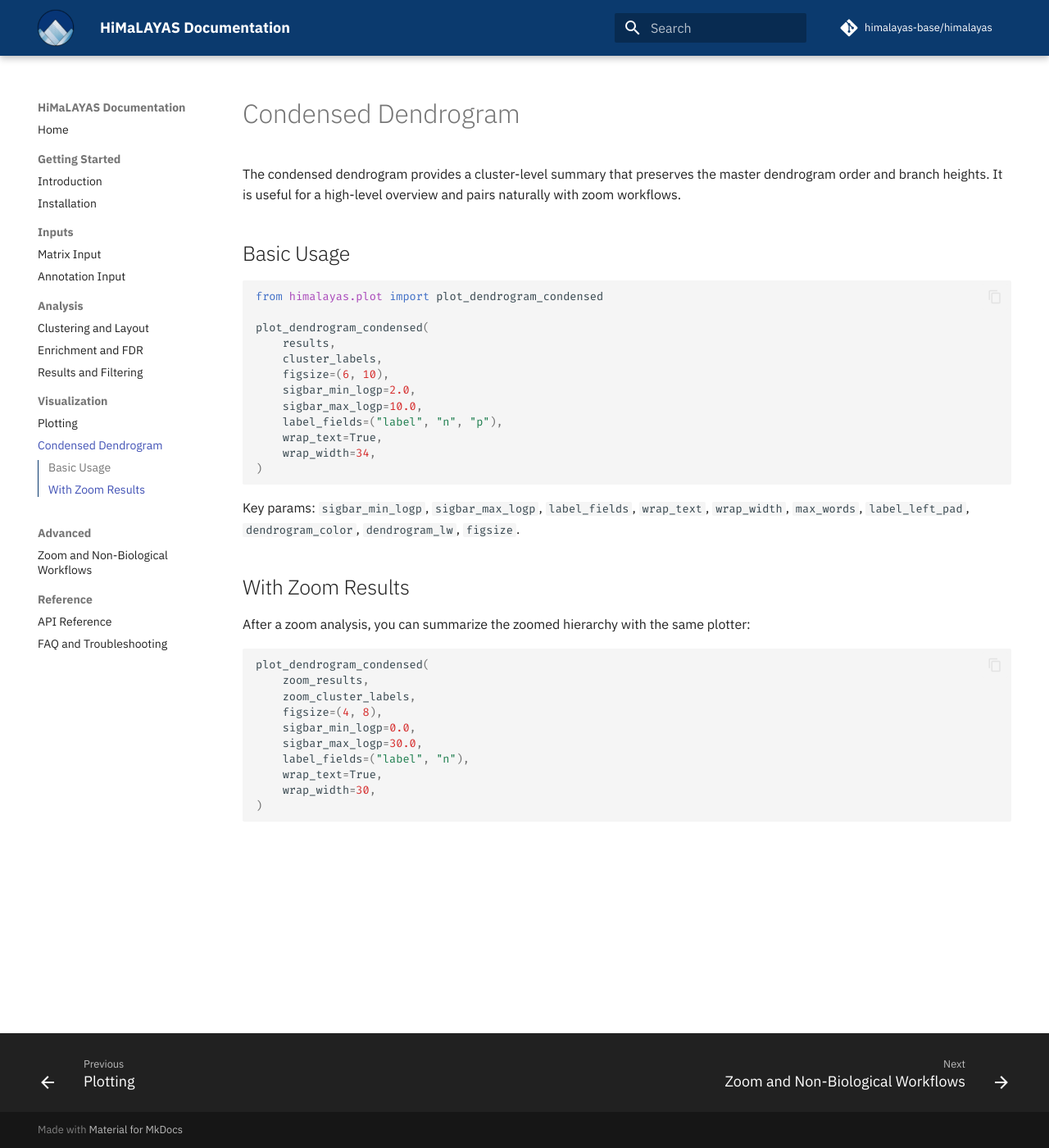
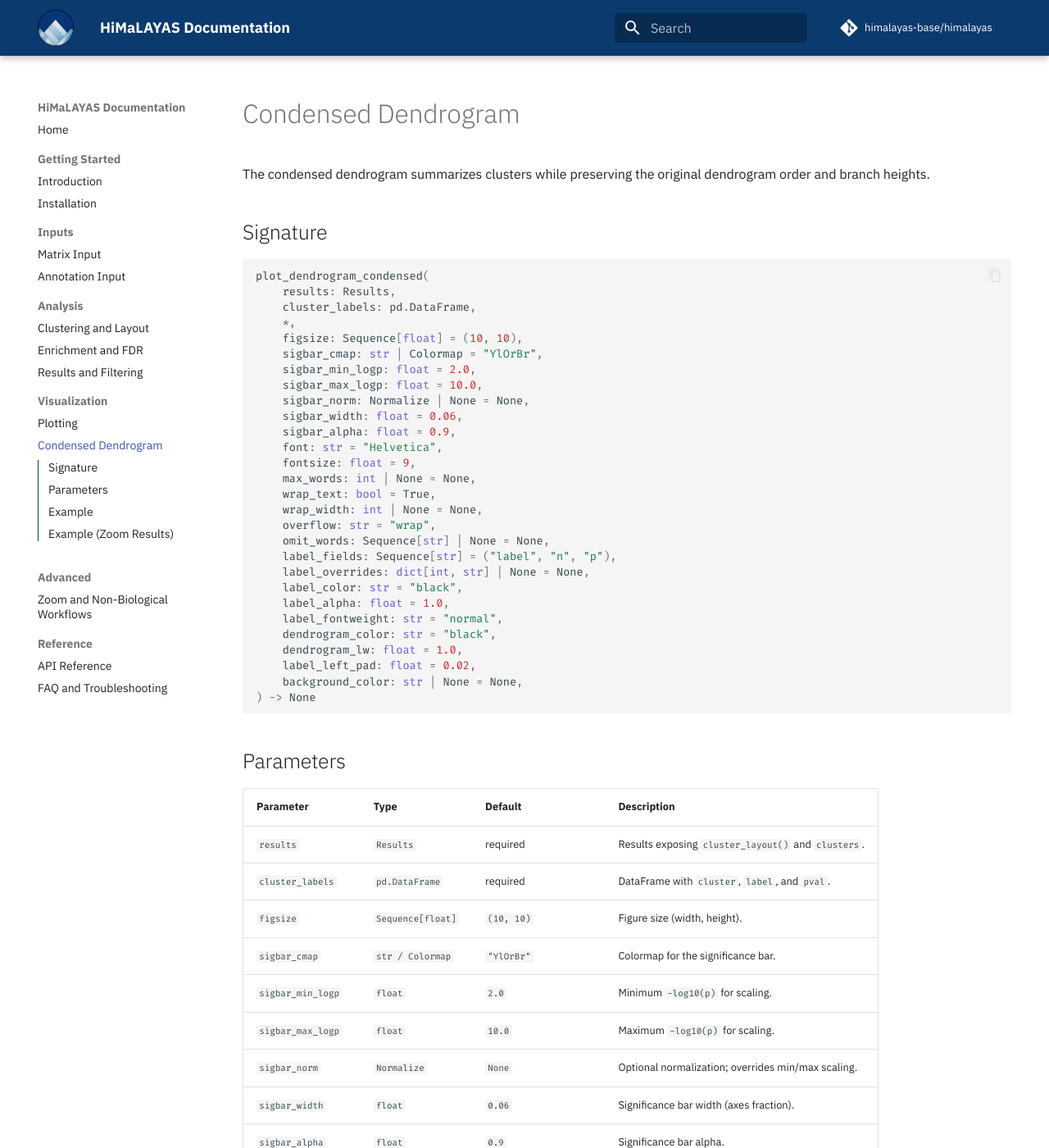
Before and after one commit to himalayas-base/himalayas-docs, an MkDocs documentation site: the page built from docs/8_condensed_dendrogram.md, in a window 1280 px wide and 1400 px high. Shown: the whole window at 82% size. Built offline with MkDocs 1.6.1 and Material for MkDocs 9.7.7, drawn with Linux system fonts in a browser that asks for light colours; comment, search, counter and statistics services are not loaded; some of the changed text lies outside the part shown.

Commit message:
add signature to condensed dendrogram markdown

````diff
--- a/docs/8_condensed_dendrogram.md
+++ b/docs/8_condensed_dendrogram.md
@@ -1,8 +1,71 @@
 # Condensed Dendrogram
 
-The condensed dendrogram provides a cluster-level summary that preserves the master dendrogram order and branch heights. It is useful for a high-level overview and pairs naturally with zoom workflows.
+The condensed dendrogram summarizes clusters while preserving the original dendrogram order and branch heights.
 
-## Basic Usage
+## Signature
+
+```python
+plot_dendrogram_condensed(
+    results: Results,
+    cluster_labels: pd.DataFrame,
+    *,
+    figsize: Sequence[float] = (10, 10),
+    sigbar_cmap: str | Colormap = "YlOrBr",
+    sigbar_min_logp: float = 2.0,
+    sigbar_max_logp: float = 10.0,
+    sigbar_norm: Normalize | None = None,
+    sigbar_width: float = 0.06,
+    sigbar_alpha: float = 0.9,
+    font: str = "Helvetica",
+    fontsize: float = 9,
+    max_words: int | None = None,
+    wrap_text: bool = True,
+    wrap_width: int | None = None,
+    overflow: str = "wrap",
+    omit_words: Sequence[str] | None = None,
+    label_fields: Sequence[str] = ("label", "n", "p"),
+    label_overrides: dict[int, str] | None = None,
+    label_color: str = "black",
+    label_alpha: float = 1.0,
+    label_fontweight: str = "normal",
+    dendrogram_color: str = "black",
+    dendrogram_lw: float = 1.0,
+    label_left_pad: float = 0.02,
+    background_color: str | None = None,
+) -> None
+```
+
+## Parameters
+
+| Parameter | Type | Default | Description |
+| --- | --- | --- | --- |
+| `results` | `Results` | required | Results exposing `cluster_layout()` and `clusters`. |
+| `cluster_labels` | `pd.DataFrame` | required | DataFrame with `cluster`, `label`, and `pval`. |
+| `figsize` | `Sequence[float]` | `(10, 10)` | Figure size (width, height). |
+| `sigbar_cmap` | `str / Colormap` | `"YlOrBr"` | Colormap for the significance bar. |
+| `sigbar_min_logp` | `float` | `2.0` | Minimum `-log10(p)` for scaling. |
+| `sigbar_max_logp` | `float` | `10.0` | Maximum `-log10(p)` for scaling. |
+| `sigbar_norm` | `Normalize` | `None` | Optional normalization; overrides min/max scaling. |
+| `sigbar_width` | `float` | `0.06` | Significance bar width (axes fraction). |
+| `sigbar_alpha` | `float` | `0.9` | Significance bar alpha. |
+| `font` | `str` | `"Helvetica"` | Label font family. |
+| `fontsize` | `float` | `9` | Label font size. |
+| `max_words` | `int` | `None` | Truncate labels to this word count. |
+| `wrap_text` | `bool` | `True` | Wrap long labels. |
+| `wrap_width` | `int` | `None` | Characters per line when wrapping. |
+| `overflow` | `str` | `"wrap"` | Overflow behavior: `"wrap"` or `"ellipsis"`. |
+| `omit_words` | `Sequence[str]` | `None` | Words to omit from label text. |
+| `label_fields` | `Sequence[str]` | `("label", "n", "p")` | Label fields to include. |
+| `label_overrides` | `dict[int, str]` | `None` | Mapping `cluster_id -> label` for custom names. |
+| `label_color` | `str` | `"black"` | Label text color. |
+| `label_alpha` | `float` | `1.0` | Label text alpha. |
+| `label_fontweight` | `str` | `"normal"` | Label font weight. |
+| `dendrogram_color` | `str` | `"black"` | Dendrogram line color. |
+| `dendrogram_lw` | `float` | `1.0` | Dendrogram line width. |
+| `label_left_pad` | `float` | `0.02` | Left padding for labels (axes fraction). |
+| `background_color` | `str` | `None` | Figure and axes background color. |
+
+## Example
 
 ```python
 from himalayas.plot import plot_dendrogram_condensed
@@ -19,10 +82,7 @@ plot_dendrogram_condensed(
 )
 ```
 
-Key params: `sigbar_min_logp`, `sigbar_max_logp`, `label_fields`, `wrap_text`, `wrap_width`,
-`max_words`, `label_left_pad`, `dendrogram_color`, `dendrogram_lw`, `figsize`.
-
-## With Zoom Results
+## Example (Zoom Results)
 
 After a zoom analysis, you can summarize the zoomed hierarchy with the same plotter:
 
````
